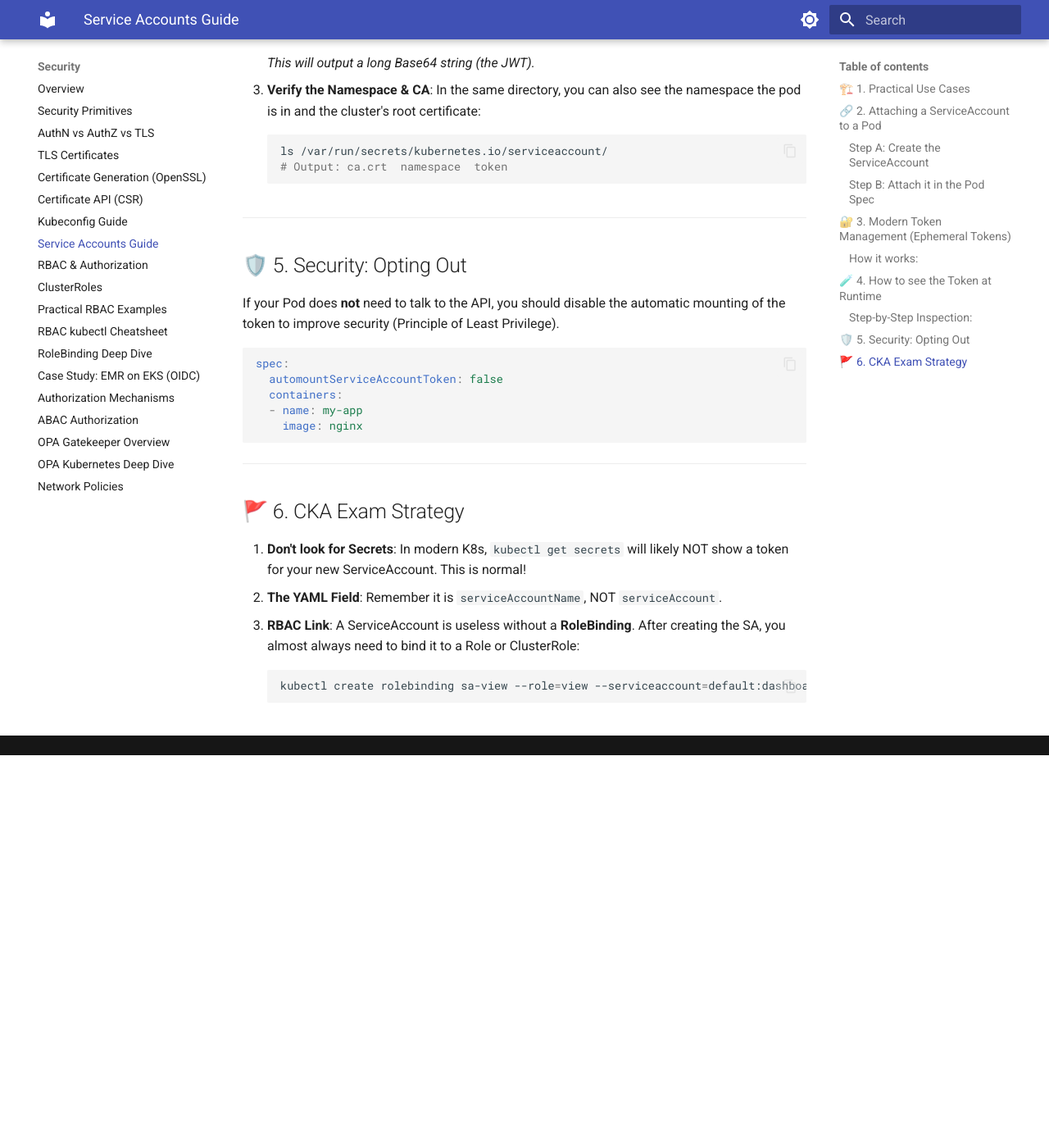
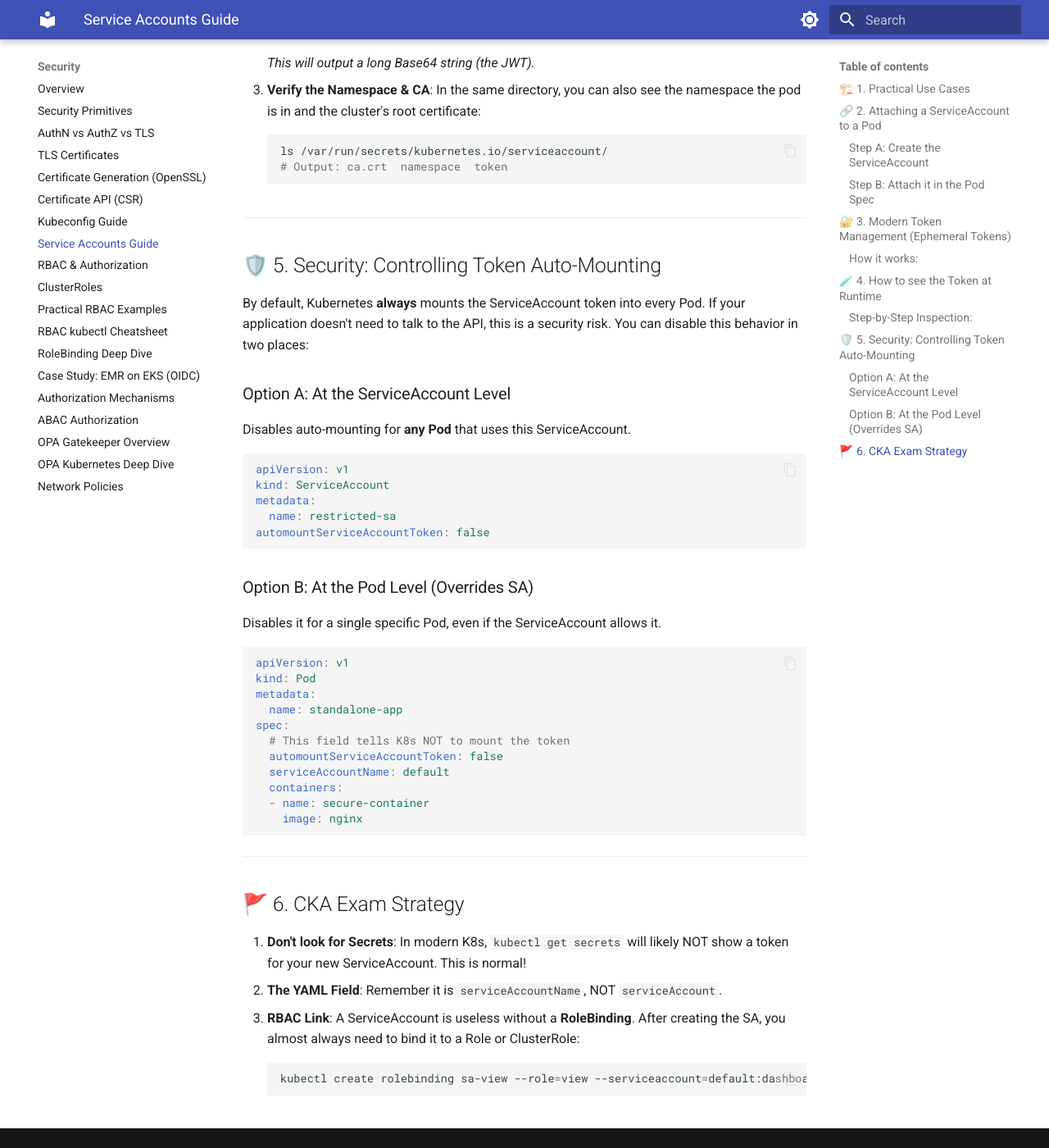
Before and after one commit to kvcenation5/cka-study-guide, an MkDocs documentation site: the page built from docs/security/service-accounts-guide.md, in a window 1280 px wide and 1400 px high, scrolled down 1968 px. Shown: the whole window at 82% size. Built offline with MkDocs 1.6.1 and Material for MkDocs 9.7.7, drawn with Linux system fonts in a browser that asks for light colours; before the commit the page ends 2889 px from its top, so only the background shows below that.

Commit message:
Update ServiceAccount guide with automountServiceAccountToken details

````diff
--- a/docs/security/service-accounts-guide.md
+++ b/docs/security/service-accounts-guide.md
@@ -77,15 +77,33 @@ If you want to see the actual JWT token the Pod is using to authenticate, you ca
 
 ---
 
-## 🛡️ 5. Security: Opting Out
+## 🛡️ 5. Security: Controlling Token Auto-Mounting
 
-If your Pod does **not** need to talk to the API, you should disable the automatic mounting of the token to improve security (Principle of Least Privilege).
+By default, Kubernetes **always** mounts the ServiceAccount token into every Pod. If your application doesn't need to talk to the API, this is a security risk. You can disable this behavior in two places:
 
+### Option A: At the ServiceAccount Level
+Disables auto-mounting for **any Pod** that uses this ServiceAccount.
 ```yaml
+apiVersion: v1
+kind: ServiceAccount
+metadata:
+  name: restricted-sa
+automountServiceAccountToken: false
+```
+
+### Option B: At the Pod Level (Overrides SA)
+Disables it for a single specific Pod, even if the ServiceAccount allows it.
+```yaml
+apiVersion: v1
+kind: Pod
+metadata:
+  name: standalone-app
 spec:
+  # This field tells K8s NOT to mount the token
   automountServiceAccountToken: false
+  serviceAccountName: default
   containers:
-  - name: my-app
+  - name: secure-container
     image: nginx
 ```
 
````
